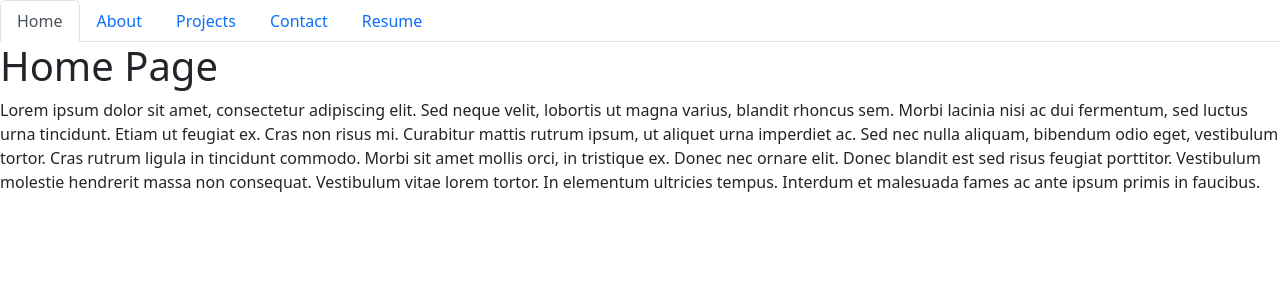
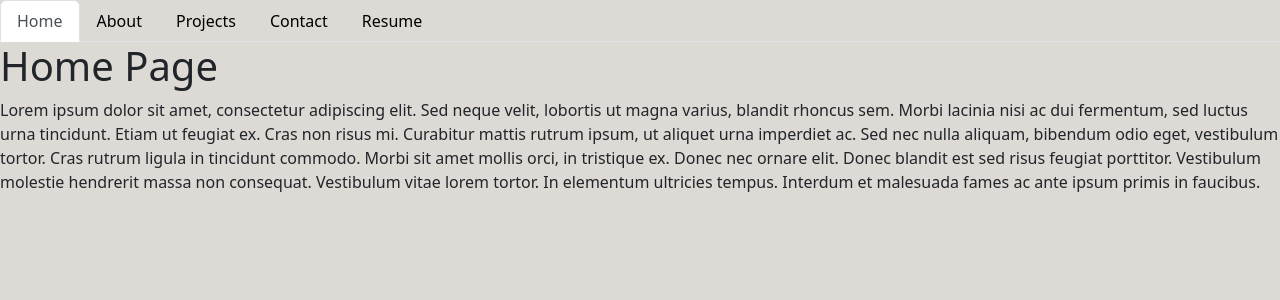
Before and after one commit to emsaw721/part-deux, a React (Create React App) app: page / in a window 1280 px wide. Shown: the top 300 px of the page. Built offline with nearby package versions, Linux system fonts and the light colour scheme.

Commit message:
started some CSS styling for pages

```diff
--- a/src/App.css
+++ b/src/App.css
@@ -1,5 +1,6 @@
 .App {
   text-align: center;
+  background-color: #b7ab9f;
 }
 
 .App-logo {
--- /dev/null
+++ b/src/components/Nav.css
@@ -0,0 +1,15 @@
+:root {
+    font-family: Cormorant-Garamond;
+}
+
+.nav {
+    background-color: #ddd9d4;
+}
+
+a.nav-link{
+    color: black;
+}
+
+.nav-tabs {
+    justify-content:
+}
--- a/src/components/Nav.js
+++ b/src/components/Nav.js
@@ -1,5 +1,5 @@
 import React from 'react';
-
+import './Nav.css';
 function Nav({ currentPage, handlePageChange }) {
   return (
     <ul className="nav nav-tabs">
--- a/src/components/PortfolioContainer.js
+++ b/src/components/PortfolioContainer.js
@@ -9,7 +9,6 @@ import Projects from './pages/Projects';
 export default function PortfolioContainer() {
   const [currentPage, setCurrentPage] = useState('Home');
 
-  // TODO: Add a comment describing the functionality of this method
   const renderPage = () => {
     if (currentPage === 'Home') {
       return <Home />;
@@ -30,9 +29,8 @@ export default function PortfolioContainer() {
 
   return (
     <div>
-      {/* // TODO: Add a comment describing what we are passing as props */}
+
       <Nav currentPage={currentPage} handlePageChange={handlePageChange} />
-      {/* // TODO: calling the function that runs the if statements to do conditional rendering */}
       {renderPage()}
     </div>
   );
--- a/src/components/pages/About.js
+++ b/src/components/pages/About.js
@@ -2,7 +2,7 @@ import React from 'react';
 
 export default function About() {
   return (
-    <div>
+    <div className='content'>
       <h1>About Page</h1>
       <p>
         Nunc pharetra finibus est at efficitur. Praesent sed congue diam.
--- a/src/components/pages/Contact.js
+++ b/src/components/pages/Contact.js
@@ -43,7 +43,7 @@ function Contact() {
   };
 
   return (
-  <div>
+  <div className='content'>
   <h1>Contact Page</h1>
       <form className="form">
         <input
--- a/src/components/pages/Home.js
+++ b/src/components/pages/Home.js
@@ -1,8 +1,9 @@
 import React from 'react';
+import './style.css';
 
 export default function Home() {
   return (
-    <div>
+    <div className='content'>
       <h1>Home Page</h1>
       <p>
         Lorem ipsum dolor sit amet, consectetur adipiscing elit. Sed neque
--- a/src/components/pages/Projects.js
+++ b/src/components/pages/Projects.js
@@ -2,7 +2,7 @@ import React from 'react';
 
 export default function Projects() {
   return (
-    <div>
+    <div className='content'>
       <h1>Projects Page</h1>
       <p>
         Integer cursus bibendum sem non pretium. Vestibulum in aliquet sem, quis
--- a/src/components/pages/Resume.js
+++ b/src/components/pages/Resume.js
@@ -8,18 +8,18 @@ function Resume() {
         return <li>{feskill}</li>
     })
 
+    const [backEnd, backEndList] = useState(['Node', 'Express', 'SQL', 'NoSQL', 'PWA', 'React'])
+    let getBEList= backEnd.map((beskill) => {
+        return <li>{beskill}</li>
+    })
+
     return(
-        <div>
+        <div className='content'>
             <ul> Front End
                 <li>{getFEList}</li>
             </ul>
             <ul> Back End
-                <li>Node</li>
-                <li>Express</li>
-                <li>SQL</li>
-                <li>NoSQL</li>
-                <li>PWA</li>
-                <li>React</li>
+                <li>{getBEList}</li>
             </ul>
         </div>
     )
--- a/src/components/pages/style.css
+++ b/src/components/pages/style.css
@@ -1,3 +1,13 @@
+
+
+:root {
+  background-color: #ddd9d4;
+}
+
+.content {
+  background-color: #ddd9d4;
+}
+
 .form {
     margin: 20px;
   }
```
